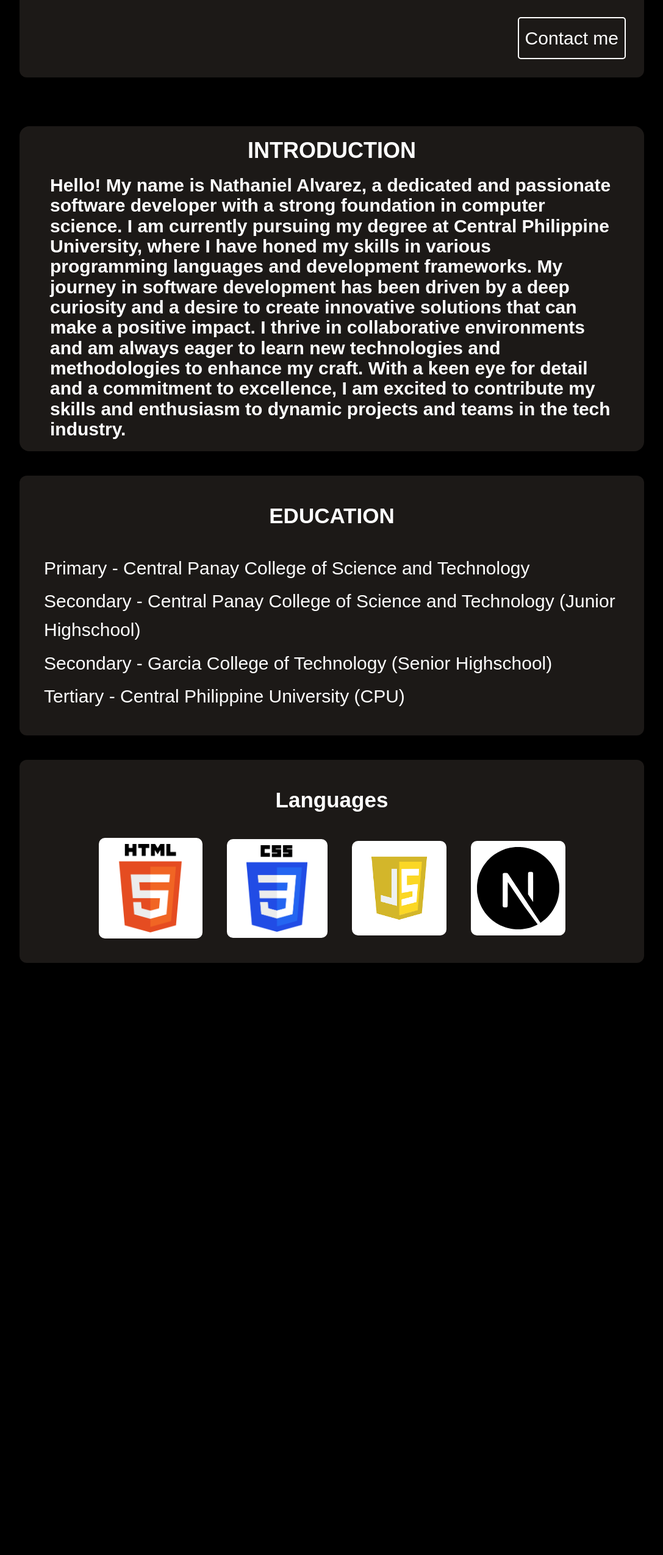
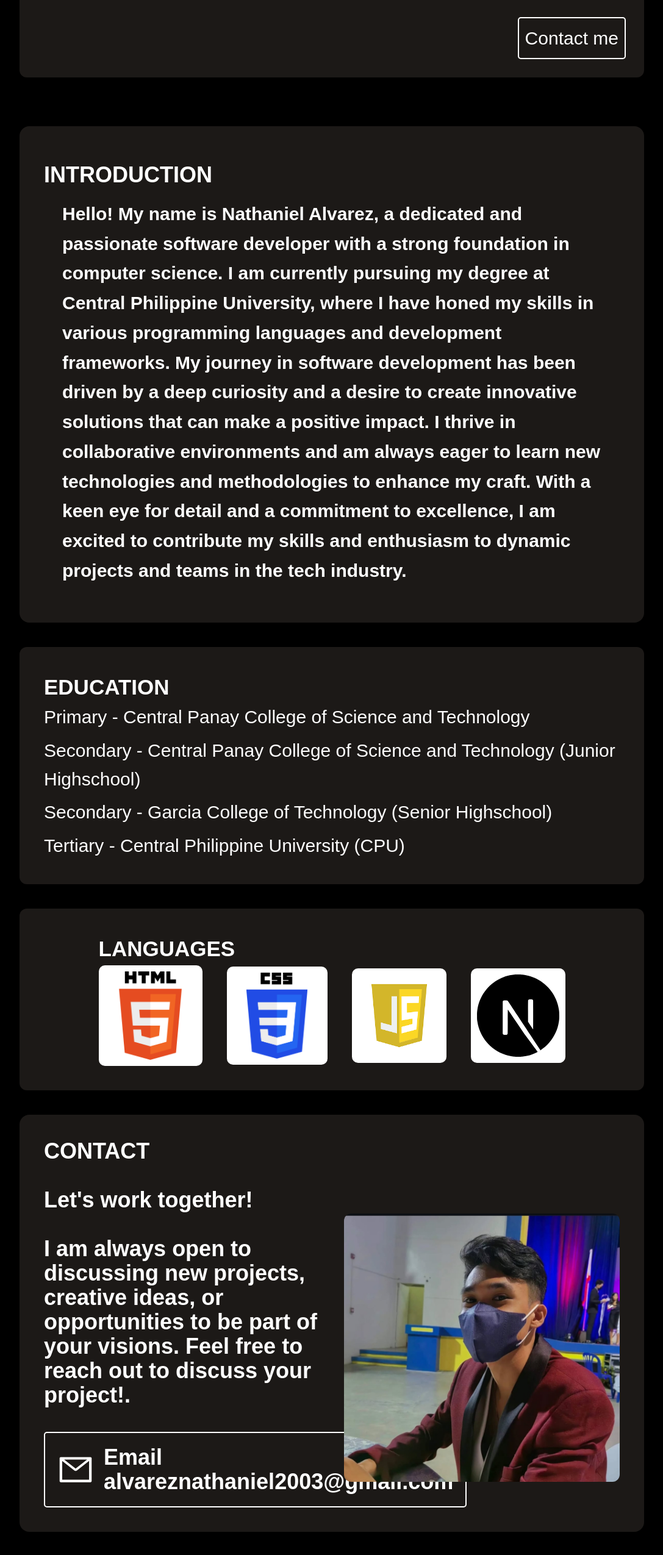
Before and after one commit to Dansoy99/alvarez_nextjs_portfolio, a Next.js app: page / in a window 1280 px wide. Shown: the part 935-3485 px from the top of the page at 61% size, without its empty margins (96-1183 px from the left). Before the commit the page ends 2514 px from the top, so only its background shows below. Built offline with nearby package versions, Linux system fonts and the light colour scheme.

Commit message:
update all

```diff
--- a/app/page.jsx
+++ b/app/page.jsx
@@ -1,17 +1,21 @@
-import Image from "next/image";
-import Link from "next/link";
+import { AiOutlineMail } from "react-icons/ai";
+import Fade from "@/app/component/fade";
 
 export default function Home() {
   return (
     <div className="w-full flex flex-col items-center justify-center mt-10">
-        <div className="bg-stone-900 w-4/5 flex-col flex justify-center items-center rounded-2xl text-white text-4xl font-bold mt-10">
+      <Fade className="bg-stone-900 w-4/5 flex-col flex justify-center items-center rounded-2xl text-white text-4xl font-bold mt-10 p-10">
+        <div id="introduction-section">
           <h1 className="pt-[20px] pb-[20px]">INTRODUCTION</h1>
-          <p className="text-[30px] pl-[50px] pr-[50px] pb-[20px]">
+          <p className="text-[30px] pl-[30px] pr-[30px] pb-[20px] leading-relaxed">
             Hello! My name is Nathaniel Alvarez, a dedicated and passionate software developer with a strong foundation in computer science. I am currently pursuing my degree at Central Philippine University, where I have honed my skills in various programming languages and development frameworks. My journey in software development has been driven by a deep curiosity and a desire to create innovative solutions that can make a positive impact. I thrive in collaborative environments and am always eager to learn new technologies and methodologies to enhance my craft. With a keen eye for detail and a commitment to excellence, I am excited to contribute my skills and enthusiasm to dynamic projects and teams in the tech industry.
           </p>
         </div>
+      </Fade>
 
-        <div className="bg-stone-900 flex justify-center items-center flex-col gap-9 w-4/5 mx-auto mt-10 rounded-xl p-10">
+      <Fade
+        className="bg-stone-900 flex justify-center items-center flex-col gap-9 w-4/5 mx-auto mt-10 rounded-xl p-10">
+        <div id="education-section">
           <h1 className="text-[35px] font-bold">EDUCATION</h1>
 
           <div className="text-white text-[30px] gap-y-2 flex flex-col text-lg">
@@ -21,25 +25,57 @@ export default function Home() {
             <p>Tertiary - Central Philippine University (CPU)</p>
           </div>
         </div>
+      </Fade>
 
-        <div className="bg-stone-900 w-4/5 flex justify-center items-center flex-col gap-9 mx-auto mt-10 rounded-xl p-10">
-          <h1 className="text-[35px] font-bold">Languages</h1>
+      <Fade className="bg-stone-900 w-4/5 flex justify-center items-center flex-col gap-9 mx-auto mt-10 rounded-xl p-10">
+        <div id="languages-section">
+          <h1 className="text-[35px] font-bold">LANGUAGES</h1>
           <div className="flex justify-center items-center gap-10">
             <div className="bg-white p-[10px] rounded-[10px] w-[170px] flex justify-center">
               <img src="/html_logo.png" width={145} height={100} alt="HTML Logo" />
-              </div>
+            </div>
             <div className="bg-white p-[10px] rounded-[10px] w-[165px] flex justify-center">
               <img src="/css_logo.png" width={100} height={100} alt="CSS Logo" />
-              </div>
+            </div>
             <div className="bg-white p-[10px] rounded-[10px] flex justify-center ">
               <img src="/js_logo.png" width={135} height={100} alt="JavaScript Logo" />
-              </div>
+            </div>
             <div className="bg-white p-[10px] rounded-[10px]">
               <img src="/nextjs_logo.svg" width={135} height={100} alt="Next.js Logo" />
             </div>
           </div>
+        </div>
 
+      </Fade>
+
+      <Fade className="bg-stone-900 w-4/5 flex-col flex justify-center items-center rounded-2xl text-white text-4xl font-bold mt-10 mb-10 p-10">
+        <div id="contact-section">
+          <h1 className="pb-10">CONTACT</h1>
+
+          <div className="grid grid-cols-1 md:grid-cols-2 gap-10 items-center">
+            <div>
+              <h2>Let&apos;s work together!</h2>
+              <p className="mt-10">
+                I am always open to discussing new projects, creative ideas, or opportunities
+                to be part of your visions. Feel free to reach out to discuss your project!.
+              </p>
+
+              <div className="group flex items-center mt-10 gap-4 w-fit border-2 border-white p-[20px] rounded-[5px] hover:border-cyan-300 transition-all ease-in-out duration-500">
+                <AiOutlineMail size={60} className="text-white group-hover:text-cyan-300 transition-all ease-in-out duration-500 cursor-pointer" />
+                <div className="flex flex-col group-hover:text-cyan-300 transition-all ease-in-out duration-500">
+                  <p className="font-bold">Email</p>
+                  <p>alvareznathaniel2003@gmail.com</p>
+                </div>
+              </div>
+            </div>
+
+            <div className="flex justify-center">
+              <img src="/contactProfile.jpg" alt="profile" className="rounded-xl height-[200px] width-[200px] object-contain rounded-xl" />
+            </div>
+          </div>
         </div>
+      </Fade>
+
 
     </div>
   );
```
